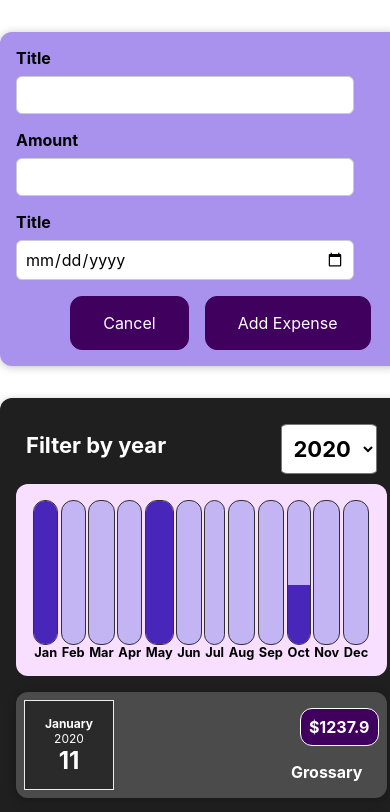
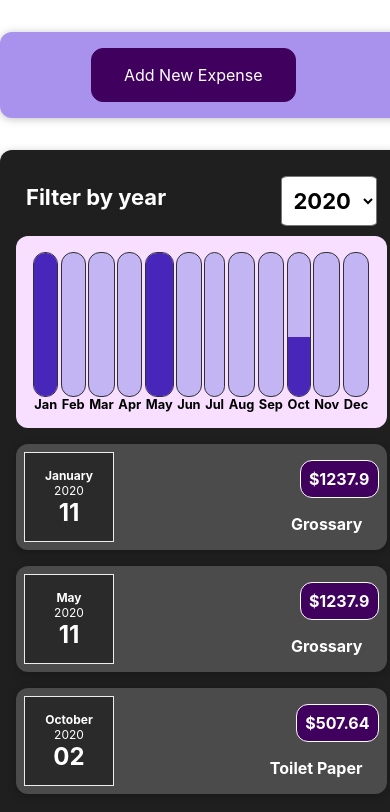
Before and after one commit to sushmita24680/ExepenseChart-app, a React (Create React App) app: page / in a window 390 px wide. Shown: the top 812 px of the page. Built offline with nearby package versions, Linux system fonts and the light colour scheme.

Commit message:
Resolved

```diff
--- /dev/null
+++ b/public/404.html
@@ -0,0 +1,33 @@
+<!DOCTYPE html>
+<html>
+  <head>
+    <meta charset="utf-8">
+    <meta name="viewport" content="width=device-width, initial-scale=1">
+    <title>Page Not Found</title>
+
+    <style media="screen">
+      body { background: #ECEFF1; color: rgba(0,0,0,0.87); font-family: Roboto, Helvetica, Arial, sans-serif; margin: 0; padding: 0; }
+      #message { background: white; max-width: 360px; margin: 100px auto 16px; padding: 32px 24px 16px; border-radius: 3px; }
+      #message h3 { color: #888; font-weight: normal; font-size: 16px; margin: 16px 0 12px; }
+      #message h2 { color: #ffa100; font-weight: bold; font-size: 16px; margin: 0 0 8px; }
+      #message h1 { font-size: 22px; font-weight: 300; color: rgba(0,0,0,0.6); margin: 0 0 16px;}
+      #message p { line-height: 140%; margin: 16px 0 24px; font-size: 14px; }
+      #message a { display: block; text-align: center; background: #039be5; text-transform: uppercase; text-decoration: none; color: white; padding: 16px; border-radius: 4px; }
+      #message, #message a { box-shadow: 0 1px 3px rgba(0,0,0,0.12), 0 1px 2px rgba(0,0,0,0.24); }
+      #load { color: rgba(0,0,0,0.4); text-align: center; font-size: 13px; }
+      @media (max-width: 600px) {
+        body, #message { margin-top: 0; background: white; box-shadow: none; }
+        body { border-top: 16px solid #ffa100; }
+      }
+    </style>
+  </head>
+  <body>
+    <div id="message">
+      <h2>404</h2>
+      <h1>Page Not Found</h1>
+      <p>The specified file was not found on this website. Please check the URL for mistakes and try again.</p>
+      <h3>Why am I seeing this?</h3>
+      <p>This page was generated by the Firebase Command-Line Interface. To modify it, edit the <code>404.html</code> file in your project's configured <code>public</code> directory.</p>
+    </div>
+  </body>
+</html>
--- a/src/components/NewExpense/NewExpenses.js
+++ b/src/components/NewExpense/NewExpenses.js
@@ -2,7 +2,7 @@
     import './NewExpenses.css';
     import {useState} from 'react';
     const NewExpense = (props) =>{
-        const [showExpenseForm, setShowExpenseForm] = useState(false);
+        const [showExpenseForm, setShowExpenseForm] = useState(true);
 
         const cancelButtonHandler =(click)=>{
             setShowExpenseForm(click);
@@ -29,7 +29,7 @@
             { (showExpenseForm === false  )? (<ExpenseForm onSaveExpeneseData={saveExpeneseHandler} onCancel={cancelButtonHandler} />)
             :
                (
-                <button onClick={addExpenseHandler}>Add Expense</button>
+                <button onClick={addExpenseHandler}>Add New Expense</button>
 
 
                )}
```
Also changed, not shown: firebase.json (added), 1 other file (tests, documents, lock files or other folders).
